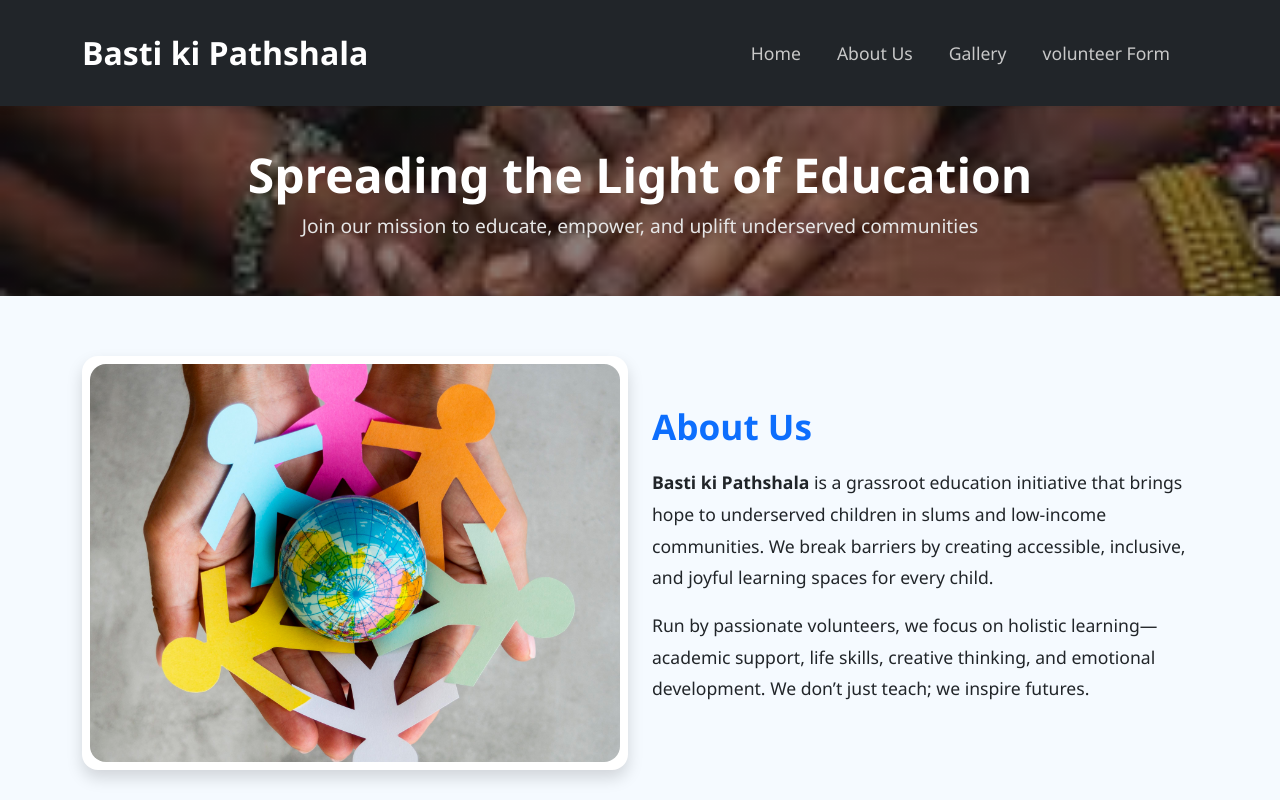
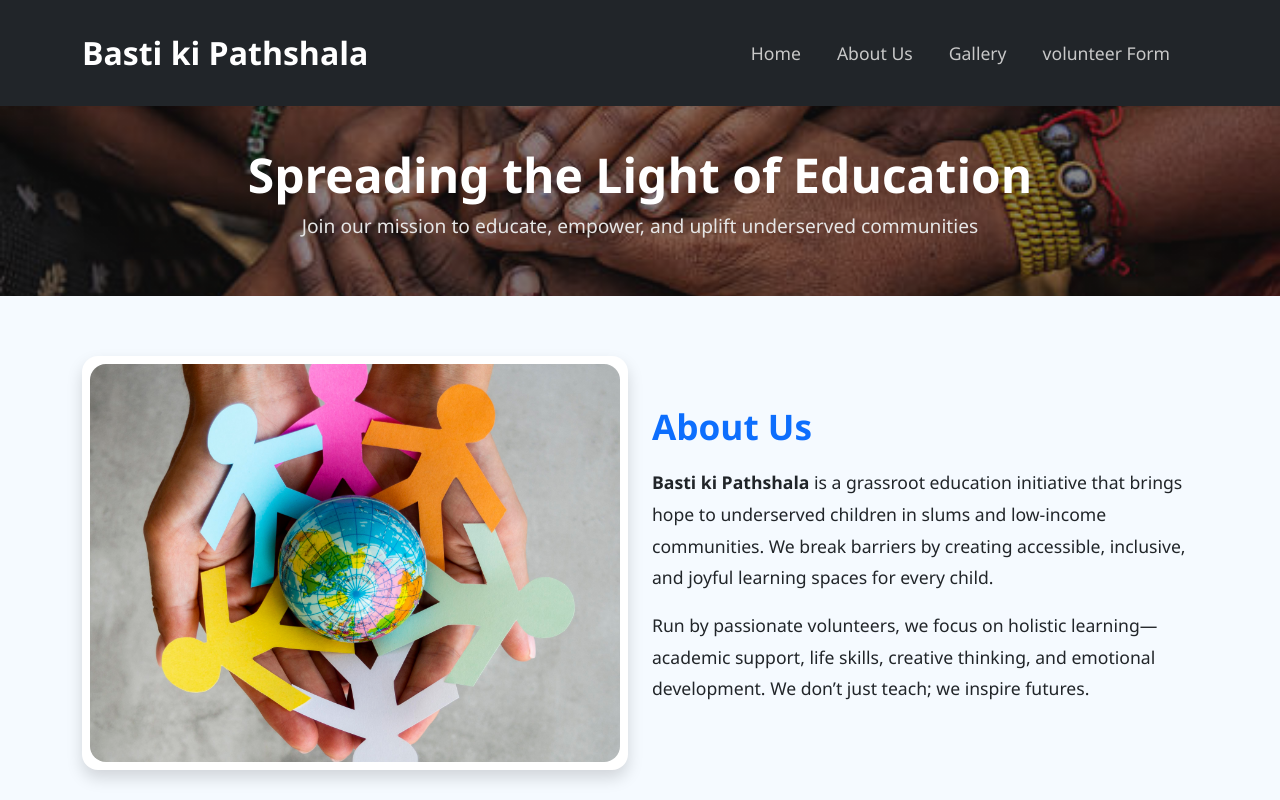
Before and after one commit to Anu80-spec/NGO-Website, a plain HTML site: page index.html in a window 1280 px wide. Shown: the top 800 px of the page. Drawn offline with nearby package versions, Linux system fonts and the light colour scheme.

Commit message:
Update index.html

```diff
--- a/index.html
+++ b/index.html
@@ -36,7 +36,7 @@
 
     .hero-small {
       background: linear-gradient(rgba(20, 20, 20, 0.5), rgba(20, 20, 20, 0.5)),
-        url('images.jpeg') no-repeat center center;
+        url('imgs.jpg') no-repeat center center;
       background-size: cover;
       color: white;
       text-align: center;
```
